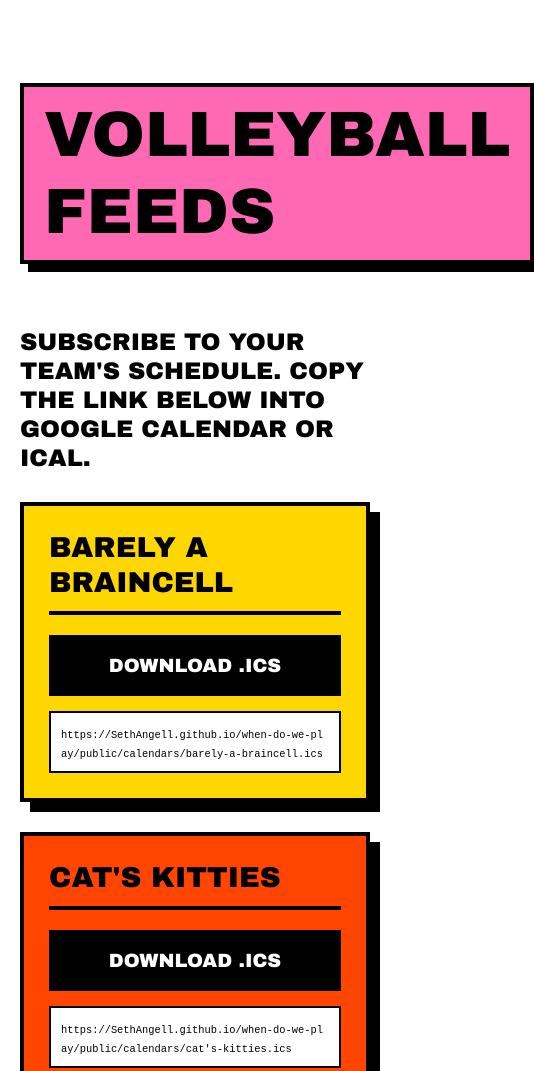
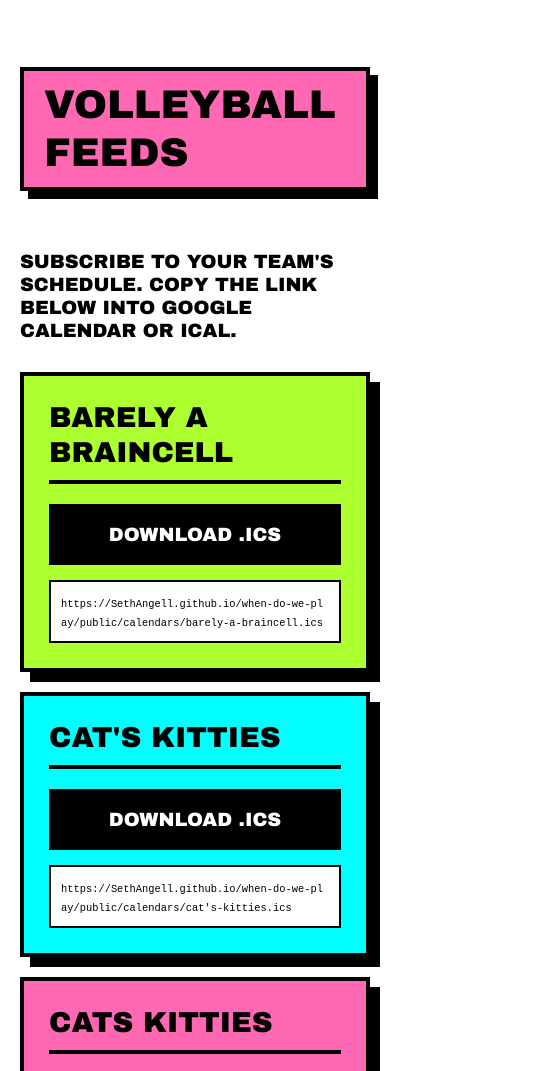
Before and after one commit to SethAngell/when-do-we-play, a website: page index.html in a window 390 px wide. Shown: the top 1071 px of the page, 534 px wide, since content can reach past the window. Drawn offline with Linux system fonts and the light colour scheme.

Commit message:
chore: make site mobile friendly with media queries

```diff
--- a/index.html
+++ b/index.html
@@ -25,9 +25,20 @@
             border: 4px solid #000;
             box-shadow: 8px 8px 0px #000;
             margin-bottom: 40px;
+            max-width: 100%;
+            word-wrap: break-word;
         }
         p { font-size: 1.5rem; font-weight: bold; margin-bottom: 30px; }
         ul { list-style: none; padding: 0; display: grid; grid-template-columns: repeat(auto-fill, minmax(300px, 1fr)); gap: 30px; }
+
+        @media (max-width: 600px) {
+            h1 { font-size: 2.5rem; }
+            p { font-size: 1.2rem; }
+            ul { grid-template-columns: 1fr; gap: 20px; }
+            li { padding: 15px; }
+            .team-name { font-size: 1.5rem; }
+        }
+
         li {
             border: 4px solid #000;
             padding: 25px;
@@ -58,28 +69,28 @@
     <p>SUBSCRIBE TO YOUR TEAM'S SCHEDULE. COPY THE LINK BELOW INTO GOOGLE CALENDAR OR ICAL.</p>
     <ul>
 
-    <li style="background: #FFD700;">
+    <li style="background: #ADFF2F;">
       <div class="team-name">BARELY A BRAINCELL</div>
       <a class="btn" href="public/calendars/barely-a-braincell.ics">DOWNLOAD .ICS</a>
       <div class="url-box">
         <code>https://SethAngell.github.io/when-do-we-play/public/calendars/barely-a-braincell.ics</code>
       </div>
     </li>
-    <li style="background: #FF4500;">
+    <li style="background: #00FFFF;">
       <div class="team-name">CAT'S KITTIES</div>
       <a class="btn" href="public/calendars/cat's-kitties.ics">DOWNLOAD .ICS</a>
       <div class="url-box">
         <code>https://SethAngell.github.io/when-do-we-play/public/calendars/cat's-kitties.ics</code>
       </div>
     </li>
-    <li style="background: #FFD700;">
+    <li style="background: #FF69B4;">
       <div class="team-name">CATS KITTIES</div>
       <a class="btn" href="public/calendars/cats-kitties.ics">DOWNLOAD .ICS</a>
       <div class="url-box">
         <code>https://SethAngell.github.io/when-do-we-play/public/calendars/cats-kitties.ics</code>
       </div>
     </li>
-    <li style="background: #FF69B4;">
+    <li style="background: #00FFFF;">
       <div class="team-name">LIZ'S LOT LIZARDS</div>
       <a class="btn" href="public/calendars/liz's-lot-lizards.ics">DOWNLOAD .ICS</a>
       <div class="url-box">
@@ -87,6 +98,6 @@
       </div>
     </li>
     </ul>
-    <small>LAST UPDATED: 3/2/2026, 12:55:42 PM</small>
+    <small>LAST UPDATED: 3/2/2026, 12:59:09 PM</small>
 </body>
 </html>
```
Also changed, not shown: src/generate-html.ts (+11 -0 lines).
